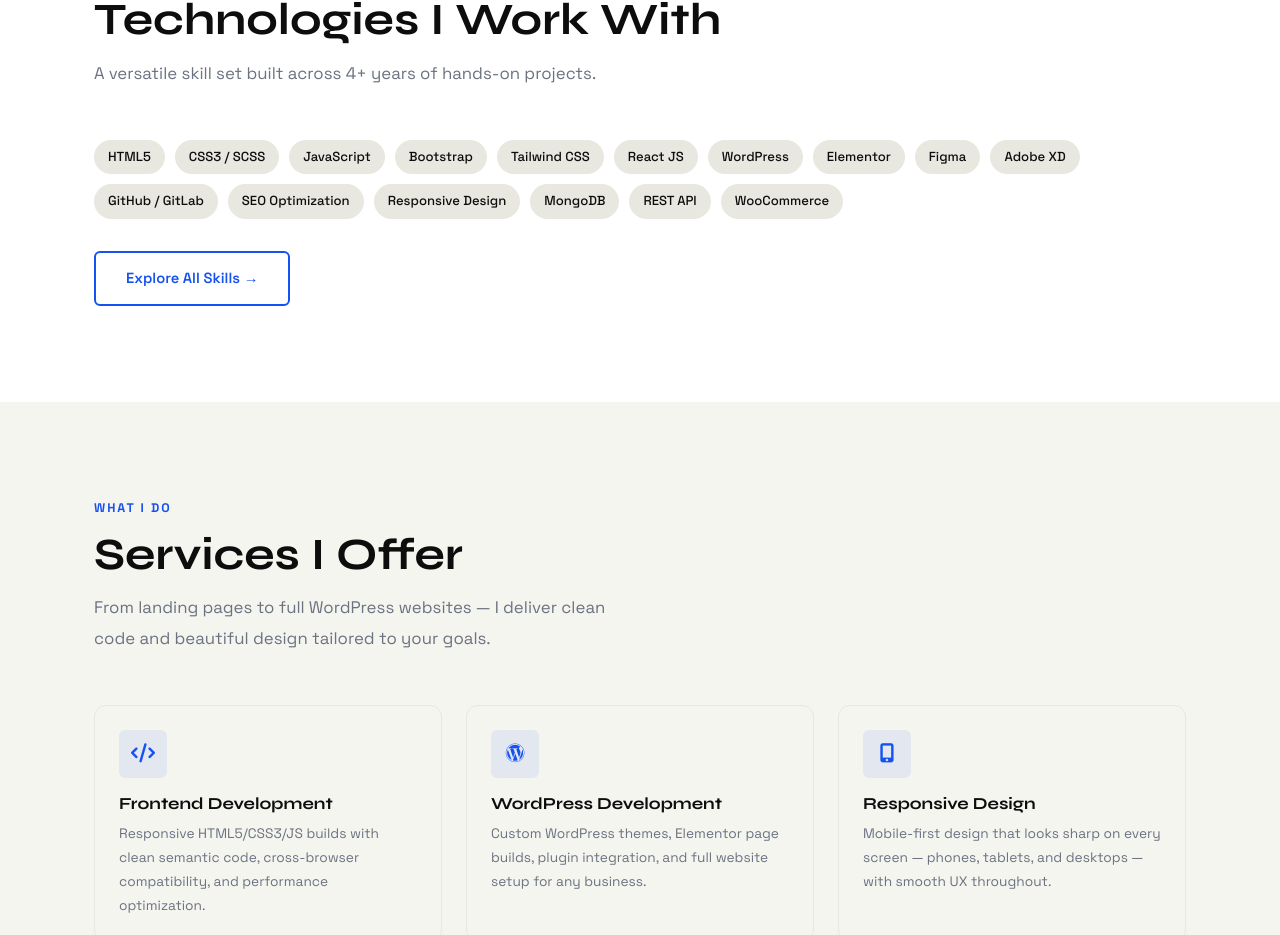
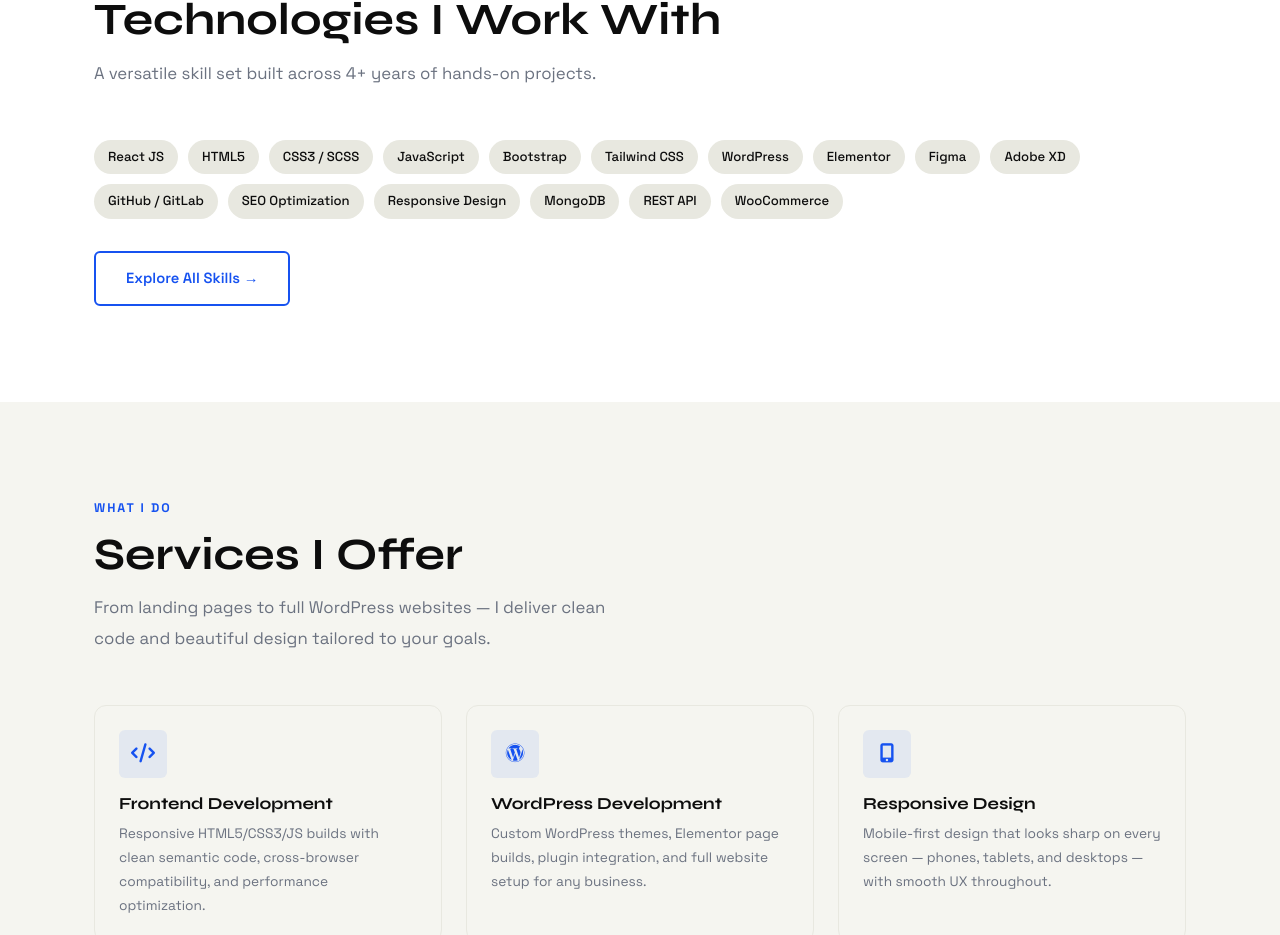
Before and after one commit to karaj368/Portfolio_in_React_App, a React (Vite) app: page / in a window 1280 px wide. Shown: the part 933-1868 px from the top of the page. Built offline with nearby package versions, Linux system fonts and the light colour scheme.

Commit message:
Home page changes and build project

```diff
--- a/src/pages/Home.jsx
+++ b/src/pages/Home.jsx
@@ -34,8 +34,8 @@ const featuredProjects = [
 ];
 
 const skills = [
-  'HTML5', 'CSS3 / SCSS', 'JavaScript', 'Bootstrap',
-  'Tailwind CSS', 'React JS', 'WordPress', 'Elementor',
+  'React JS', 'HTML5', 'CSS3 / SCSS', 'JavaScript', 'Bootstrap',
+  'Tailwind CSS', 'WordPress', 'Elementor',
   'Figma', 'Adobe XD', 'GitHub / GitLab', 'SEO Optimization',
   'Responsive Design', 'MongoDB', 'REST API', 'WooCommerce',
 ];
```
